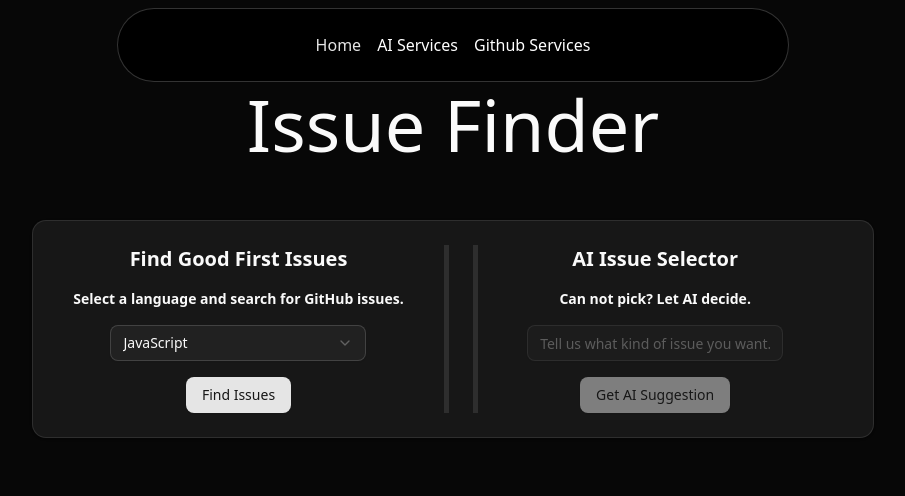
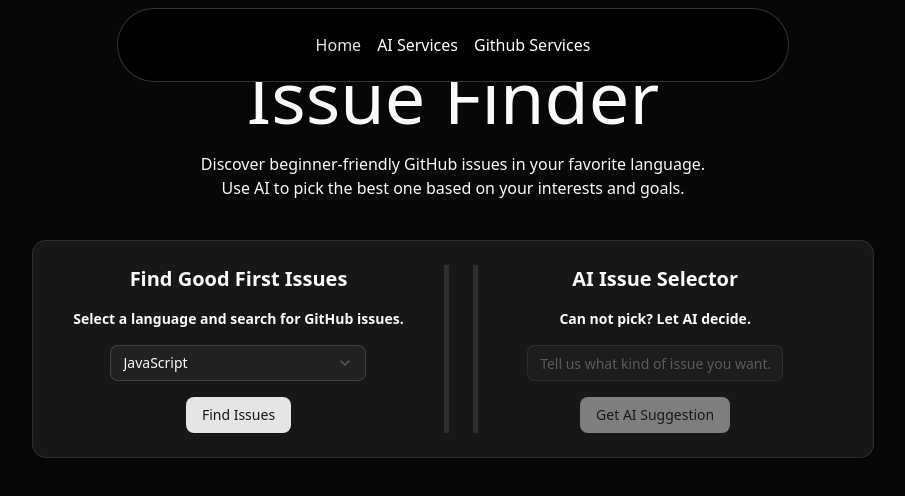
Before and after one commit to CMPT-276-SUMMER-2025/final-project-15-mountains, a Next.js app in the folder src/: page /issue_finder in a window 1280 px wide. Shown: the top 496 px of the page, without its empty margins (187-1092 px from the left). Built offline with nearby package versions, Linux system fonts and the light colour scheme.

Commit message:
add info under title

```diff
--- a/src/app/issue_finder/page.js
+++ b/src/app/issue_finder/page.js
@@ -92,8 +92,9 @@ export default function IssueSelector() {
 
     return (
         <div className="h-[100vh]">
-        <div className="flex flex-col justify-end items-center h-[20vh] mb-15">
+        <div className="flex flex-col justify-end items-center h-[25vh] mb-10">
             <h1 className="text-7xl">Issue Finder</h1>
+            <h3 className="text-md mt-5">Discover beginner-friendly GitHub issues in your favorite language.</h3> <h3> Use AI to pick the best one based on your interests and goals.</h3>
         </div>
         <div className="flex flex-col justify-center items-center mt-5">
         <Card className="p-6 flex flex-row justify-center px-10 mb-3">
```
